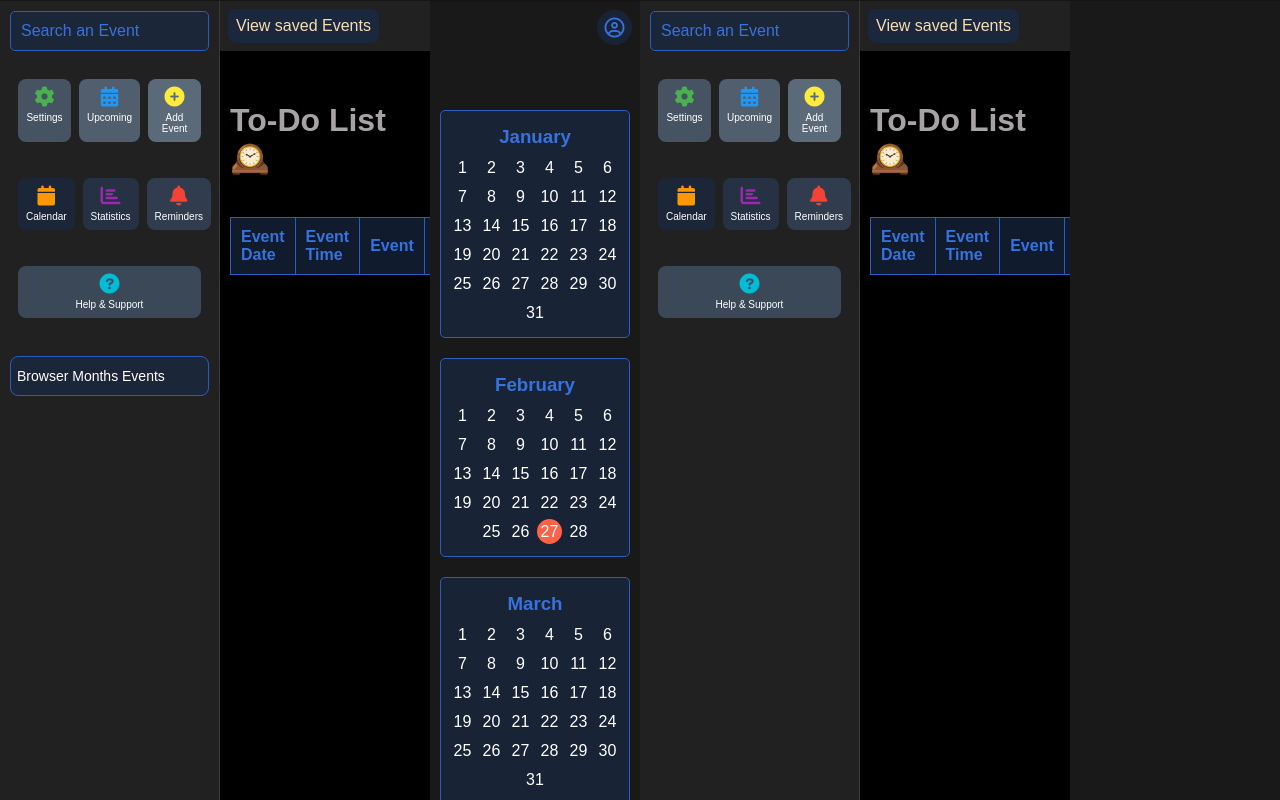
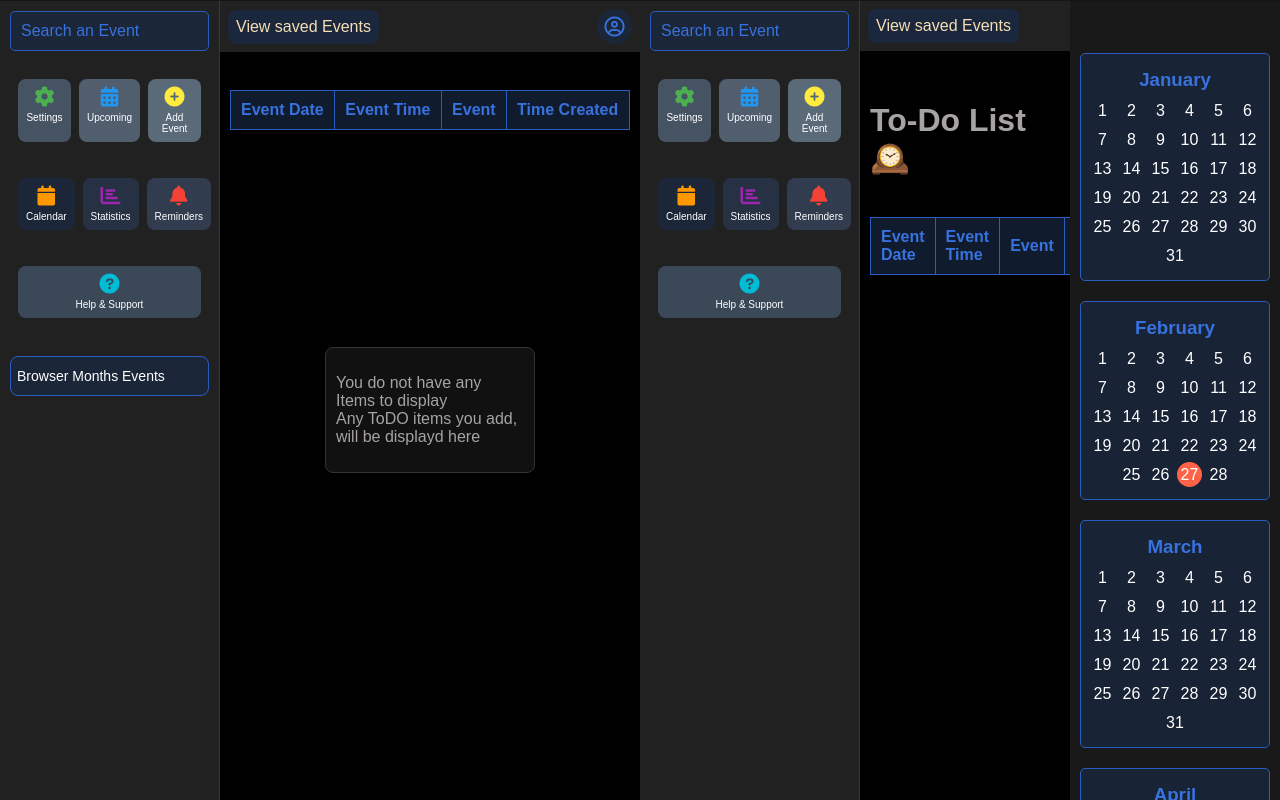
Before and after one commit to xerxismuliro/Uidesign, a plain HTML site: page hms/todoui/intex.html in a window 1280 px wide. Drawn offline with Linux system fonts and the light colour scheme; a script that the page names is missing; files whose address does not match are found by name.

Commit message:
4nd  commit

```diff
--- a/hms/todoui/assessts/styles.css
+++ b/hms/todoui/assessts/styles.css
@@ -50,6 +50,7 @@ body {
 }
 
 .middleDiv {
+    position: relative;
     flex: 1;
     color: white;
     padding: 0px;
@@ -512,6 +513,20 @@ body {
 }
 
 #addEventForm button:hover {
-    /* background-color: #0056b3; */
-    background-color: green;
+    background-color: #0056b3;
 }
+
+
+.noticeMessage {
+    position: absolute;
+    top: 50%;
+    left: 50%;
+    transform: translate(-50%, -50%);
+    padding: 10px;
+    border-radius: 8px;
+    background-color: #1a1a1ba8;
+    color: rgb(167, 163, 163);
+    border: 1px solid #343333;
+    font-size: 16px;
+    margin-top: 10px;
+}
--- a/hms/todoui/intex.html
+++ b/hms/todoui/intex.html
@@ -70,7 +70,7 @@
 
             <div class="allINtopBar">
                 <div id="Events-saved-via-Browser" data-target="browserEventsContent">View saved Events</div>
-                <!-- <div id="UserIcon" class="usericon"><i class="fa-regular fa-circle-user"></i></div> -->
+                <div id="UserIcon" class="usericon"><i class="fa-regular fa-circle-user"></i></div>
             </div>
 
             <!-- Content Divs -->
@@ -165,25 +165,25 @@
             </div>
 
             <div id="todoContent" class="contentDiv">
-                <h1>To-Do List 🕰️</h1>
+                <!-- <h1>To-Do List 🕰️</h1> -->
                 <table class="todo-table">
                     <thead>
                         <tr><th>Event Date</th><th>Event Time</th><th>Event</th><th>Time Created</th></tr>
                     </thead>
                     <tbody id="todoTableBody">
-                        <!-- To-Do items will be inserted here -->
                     </tbody>
                 </table>
             </div>
+            <div class="noticeMessage"><p> You do not have any Items to display <br>Any ToDO items you add, will be displayd here</p></div>
         </div>
 
         <!-- Right Sidebar -->
-        <div class="rightSidebarDiv">
-            <div class="RightSideDivtopBar">
+        <!-- <div class="rightSidebarDiv"> -->
+            <!-- <div class="RightSideDivtopBar">
                 <div id="UserIcon" class="usericon"><i class="fa-regular fa-circle-user"></i></div>
-            </div>
-            <div id="calendar"></div>
-        </div>
+            </div> -->
+            <!-- <div id="calendar"></div>
+        </div> -->
 
     </div>
 
```
